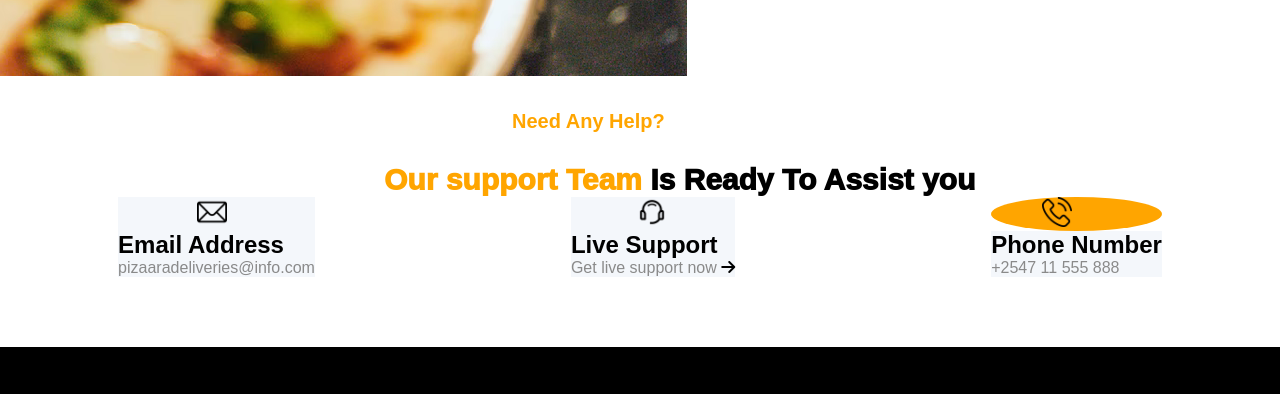
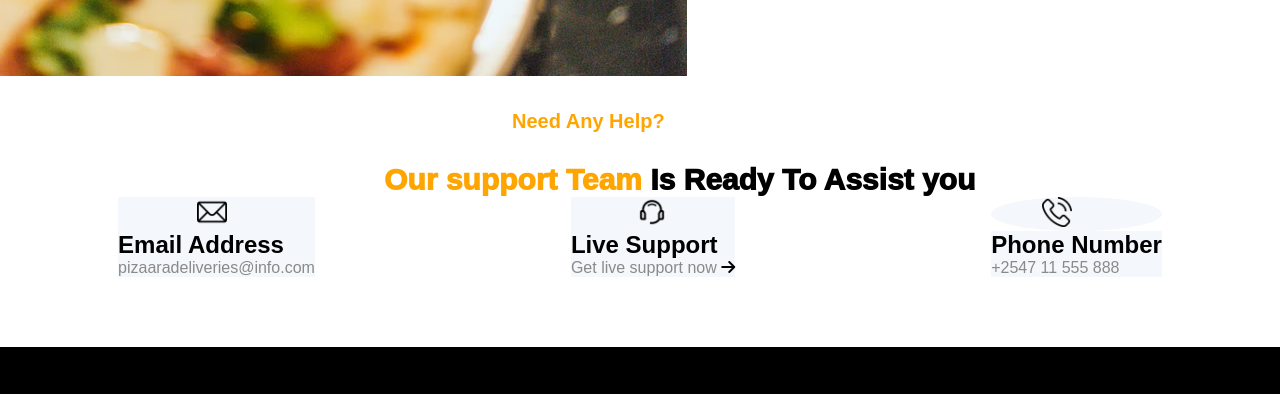
Before and after one commit to Edwinkipsang/project-pizzar, a plain HTML site: page index.html in a window 1280 px wide. Shown: the part 2411-2805 px from the top of the page. Drawn offline with Linux system fonts and the light colour scheme.

Commit message:
pizzara support system

```diff
--- a/sass/pages/home/_support.scss
+++ b/sass/pages/home/_support.scss
@@ -35,7 +35,7 @@
     color:$grey
 }
 #i{
-    background-color: $primary-color;
+    background-color: $light-grey;
     padding-left: 30%;
     border-radius: 50%;
 
```
Also changed, not shown: css/style.css.
